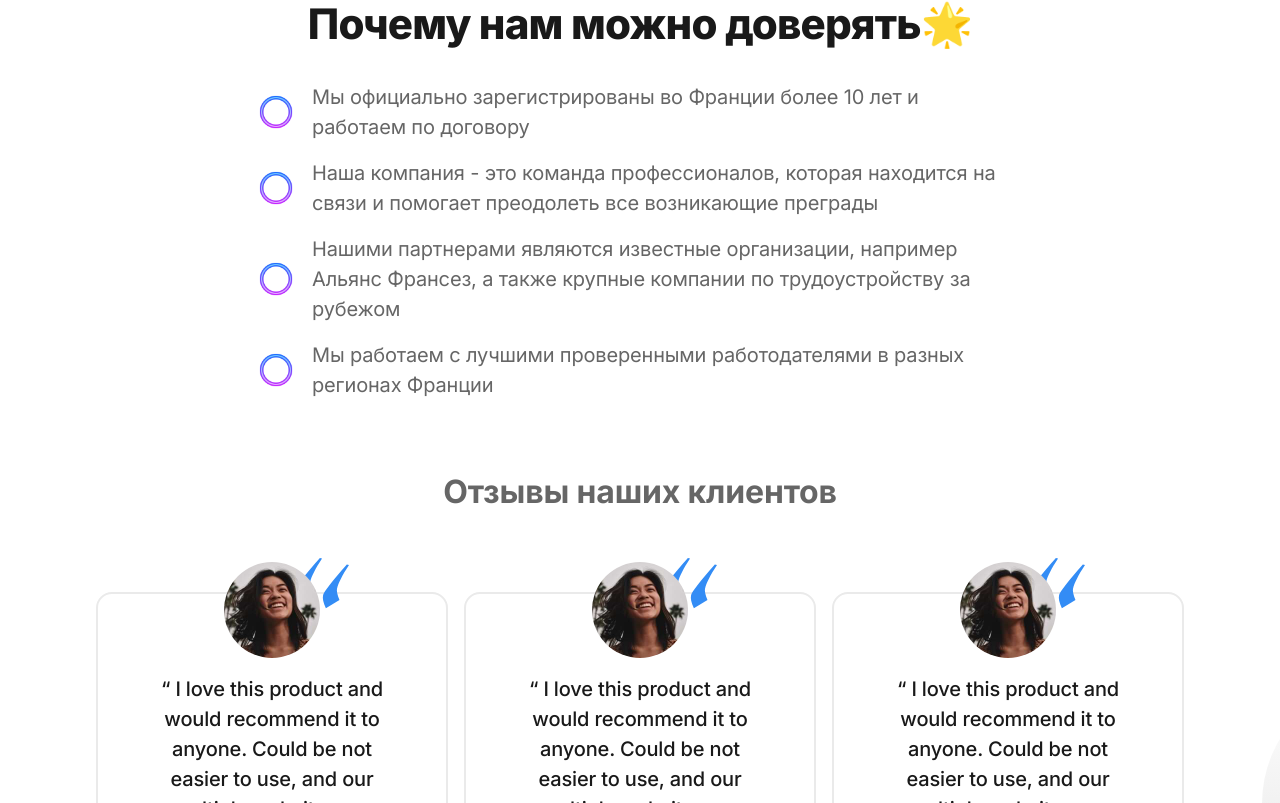
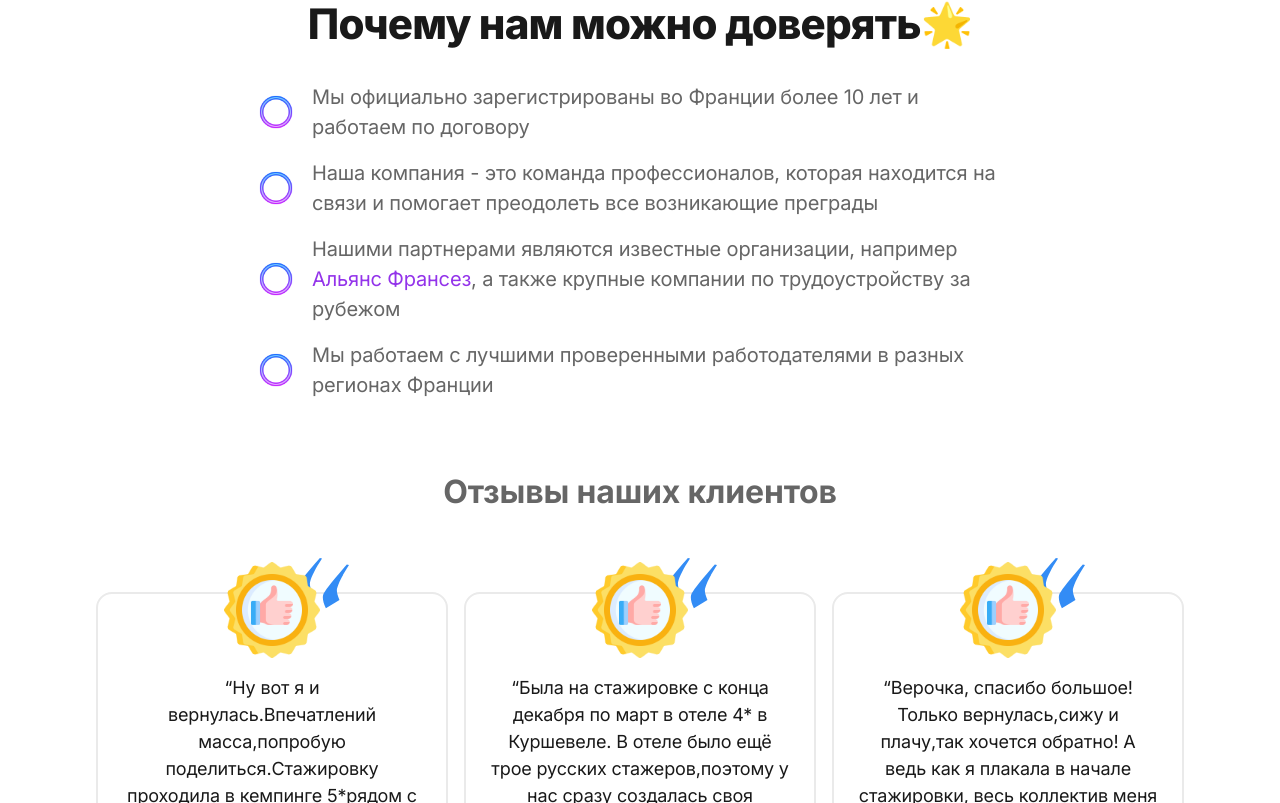
Before and after one commit to SergeMiro/france_andrei, a Next.js app: page / in a window 1280 px wide. Shown: the part 1997-2800 px from the top of the page. Built offline with nearby package versions, Linux system fonts and the light colour scheme.

Commit message:
update2_block3

```diff
--- a/components/testimonials.tsx
+++ b/components/testimonials.tsx
@@ -1,5 +1,5 @@
 import Image from 'next/image'
-import TestimonialImage from '@/public/images/testimonial.jpg'
+import AvatarImage from '@/public/fonts/icon_otzyv.png'
 
 export default function Testimonials() {
   return (
@@ -29,25 +29,25 @@ export default function Testimonials() {
           <div className="max-w-3xl mx-auto  pb-12 md:pb-16">
             <h2 className="h2 mb-4 text-center pb-2">Почему нам можно доверять🌟</h2>
 				<div className='flex flex-row flex-nowrap items-center justify-center'>
-					<img className='w-10 mr-2 transition-transform ease-in-out duration-300 transform hover:scale-75' src="/images/0.png" alt="icon_0"/>
+					<img className='w-10 mr-2 transition-transform ease-in-out duration-300 transform hover:scale-75' src="/fonts/icon_o.png" alt="icon_0"/>
 					<p className="text-xl text-gray-600 m-2" data-aos="zoom-y-out">
 						Мы официально зарегистрированы во Франции более 10 лет и работаем по договору
 					</p>
 				</div>
 				<div className='flex flex-row flex-nowrap items-center justify-center'>
-					<img className='w-10 mr-2 transition-transform ease-in-out duration-300 transform hover:scale-75' src="/images/0.png" alt="icon_0" />
+					<img className='w-10 mr-2 transition-transform ease-in-out duration-300 transform hover:scale-75' src="/fonts/icon_o.png" alt="icon_0" />
 					<p className="text-xl text-gray-600 m-2" data-aos="zoom-y-out">
 						Наша компания - это команда профессионалов, которая находится на связи и помогает преодолеть все возникающие преграды
 					</p>
 				</div>
 				<div className='flex flex-row flex-nowrap items-center justify-center'>
-					<img className='w-10 mr-2 transition-transform ease-in-out duration-300 transform hover:scale-75' src="/images/0.png" alt="icon_0" />
+					<img className='w-10 mr-2 transition-transform ease-in-out duration-300 transform hover:scale-75' src="/fonts/icon_o.png" alt="icon_0" />
 					<p className="text-xl text-gray-600 m-2" data-aos="zoom-y-out">
-						Нашими партнерами являются известные организации, например Альянс Франсез, а также крупные компании по трудоустройству за рубежом
+						Нашими партнерами являются известные организации, например <a className='text-purple-600 hover:text-purple-400 anim' href="https://ru.wikipedia.org/wiki/%D0%90%D0%BB%D1%8C%D1%8F%D0%BD%D1%81_%D0%A4%D1%80%D0%B0%D0%BD%D1%81%D0%B5%D0%B7">Альянс Франсез</a>, а также крупные компании по трудоустройству за рубежом
 					</p>
 				</div>
 				<div className='flex flex-row flex-nowrap items-center justify-center'>
-					<img className='w-10 mr-2 transition-transform ease-in-out duration-300 transform hover:scale-75' src="/images/0.png" alt="icon_0" />
+					<img className='w-10 mr-2 transition-transform ease-in-out duration-300 transform hover:scale-75' src="/fonts/icon_o.png" alt="icon_0" />
 					<p className="text-xl text-gray-600 m-2" data-aos="zoom-y-out">
 						Мы работаем с лучшими проверенными работодателями в разных регионах Франции
 					</p>
@@ -61,61 +61,64 @@ export default function Testimonials() {
 
           {/* Testimonials */}
 			 <div className='flex flex-row flex-nowrap w-full '>
-			 <div className="max-w-3xl mx-auto mt-20" data-aos="zoom-y-out ">
+			 <div className="w-1/3 mx-auto mt-20" data-aos="zoom-y-out ">
             <div className="relative flex items-start border-2 border-gray-200 rounded-2xl bg-white mx-2">
-              <div className="text-center px-12 py-8 pt-20 mx-4 md:mx-0">
+              <div className="text-center p-6 pt-20 mx-2 md:mx-0">
                 <div className="absolute top-0 -mt-8 left-1/2 transform -translate-x-1/2">
                   <svg className="absolute top-0 right-0 -mt-3 -mr-8 w-16 h-16 fill-current text-blue-500" viewBox="0 0 64 64" aria-hidden="true" xmlns="http://www.w3.org/2000/svg">
                     <path d="M37.89 58.338c-2.648-5.63-3.572-10.045-2.774-13.249.8-3.203 8.711-13.383 23.737-30.538l2.135.532c-6.552 10.033-10.532 17.87-11.939 23.515-.583 2.34.22 6.158 2.41 11.457l-13.57 8.283zm-26.963-6.56c-2.648-5.63-3.572-10.046-2.773-13.25.799-3.203 8.71-13.382 23.736-30.538l2.136.533c-6.552 10.032-10.532 17.87-11.94 23.515-.583 2.339.22 6.158 2.41 11.456l-13.57 8.283z" />
                   </svg>
-                  <Image className="relative rounded-full" src={TestimonialImage} width={96} height={96} alt="Testimonial 01" />
+                  <Image className="relative rounded-full" src={AvatarImage} width={96} height={96} alt="Testimonial 01" />
                 </div>
-                <blockquote className="text-xl font-medium mb-4">
-                  “ I love this product and would recommend it to anyone. Could be not easier to use, and our multiple websites are wonderful. We get nice comments all the time. “
-                </blockquote>
-                <cite className="block font-bold text-lg not-italic mb-1">Darya Finger</cite>
+                <p className="text-lg text-center mb-4">
+                  “Ну вот я и вернулась.Впечатлений масса,попробую поделиться.Стажировку проходила в кемпинге 5*рядом с Перпиньяном. Работала официанткой в ресторане кемпинга. Кемпинг-это как наша турбаза,только класса люкс, с бассейнами, водными горками, рестораном, баром, анимацией."
+                </p>
+                <cite className="block font-bold text-lg not-italic mb-1">Юлия</cite>
                 <div className="text-gray-600">
-                  <span>CEO & Co-Founder</span> <a className="text-blue-600 hover:underline" href="#0">@Dropbox</a>
+                  <span className='italic'>г. Воронеж</span>
+						{/* <a className="text-blue-600 hover:underline" href="#0">@Dropbox</a> */}
                 </div>
               </div>
             </div>
           </div>
 
-			 <div className="max-w-3xl mx-auto mt-20" data-aos="zoom-y-out ">
+			 <div className="w-1/3 mx-auto mt-20" data-aos="zoom-y-out ">
             <div className="relative flex items-start border-2 border-gray-200 rounded-2xl bg-white mx-2">
-              <div className="text-center px-12 py-8 pt-20 mx-4 md:mx-0">
+					<div className="text-center p-6 pt-20 mx-2 md:mx-0">
                 <div className="absolute top-0 -mt-8 left-1/2 transform -translate-x-1/2">
                   <svg className="absolute top-0 right-0 -mt-3 -mr-8 w-16 h-16 fill-current text-blue-500" viewBox="0 0 64 64" aria-hidden="true" xmlns="http://www.w3.org/2000/svg">
                     <path d="M37.89 58.338c-2.648-5.63-3.572-10.045-2.774-13.249.8-3.203 8.711-13.383 23.737-30.538l2.135.532c-6.552 10.033-10.532 17.87-11.939 23.515-.583 2.34.22 6.158 2.41 11.457l-13.57 8.283zm-26.963-6.56c-2.648-5.63-3.572-10.046-2.773-13.25.799-3.203 8.71-13.382 23.736-30.538l2.136.533c-6.552 10.032-10.532 17.87-11.94 23.515-.583 2.339.22 6.158 2.41 11.456l-13.57 8.283z" />
                   </svg>
-                  <Image className="relative rounded-full" src={TestimonialImage} width={96} height={96} alt="Testimonial 01" />
+                  <Image className="relative rounded-full" src={AvatarImage} width={96} height={96} alt="Testimonial 01" />
                 </div>
-                <blockquote className="text-xl font-medium mb-4">
-                  “ I love this product and would recommend it to anyone. Could be not easier to use, and our multiple websites are wonderful. We get nice comments all the time. “
-                </blockquote>
-                <cite className="block font-bold text-lg not-italic mb-1">Darya Finger</cite>
+                <p className="text-lg text-center mb-4">
+                  “Была на стажировке с конца декабря по март в отеле 4* в Куршевеле. В отеле было ещё трое русских стажеров,поэтому у нас сразу создалась своя комманда поддержки)) .Я работала в ресторане на завтраках и ужинах. Днём было свободное время, удалось покататься на горных лыжах,это был мой первый опыт и я рада,что обошлось без гипса,так как по жизни я не особо спортсменка.“
+                </p>
+                <cite className="block font-bold text-lg not-italic mb-1">Настя</cite>
                 <div className="text-gray-600">
-                  <span>CEO & Co-Founder</span> <a className="text-blue-600 hover:underline" href="#0">@Dropbox</a>
+                  <span className='italic'>г. Ростов</span>
+						{/* <a className="text-blue-600 hover:underline" href="#0">@Dropbox</a> */}
                 </div>
               </div>
             </div>
           </div>
 
-			 <div className="max-w-3xl mx-auto mt-20" data-aos="zoom-y-out">
+			 <div className="w-1/3 mx-auto mt-20" data-aos="zoom-y-out">
             <div className="relative flex items-start border-2 border-gray-200 rounded-2xl bg-white mx-2">
-              <div className="text-center px-12 py-8 pt-20 mx-4 md:mx-0">
+					<div className="text-center p-6 pt-20 mx-2 md:mx-0">
                 <div className="absolute top-0 -mt-8 left-1/2 transform -translate-x-1/2">
                   <svg className="absolute top-0 right-0 -mt-3 -mr-8 w-16 h-16 fill-current text-blue-500" viewBox="0 0 64 64" aria-hidden="true" xmlns="http://www.w3.org/2000/svg">
                     <path d="M37.89 58.338c-2.648-5.63-3.572-10.045-2.774-13.249.8-3.203 8.711-13.383 23.737-30.538l2.135.532c-6.552 10.033-10.532 17.87-11.939 23.515-.583 2.34.22 6.158 2.41 11.457l-13.57 8.283zm-26.963-6.56c-2.648-5.63-3.572-10.046-2.773-13.25.799-3.203 8.71-13.382 23.736-30.538l2.136.533c-6.552 10.032-10.532 17.87-11.94 23.515-.583 2.339.22 6.158 2.41 11.456l-13.57 8.283z" />
                   </svg>
-                  <Image className="relative rounded-full" src={TestimonialImage} width={96} height={96} alt="Testimonial 01" />
+                  <Image className="relative rounded-full" src={AvatarImage} width={96} height={96} alt="Testimonial 01" />
                 </div>
-                <blockquote className="text-xl font-medium mb-4">
-                  “ I love this product and would recommend it to anyone. Could be not easier to use, and our multiple websites are wonderful. We get nice comments all the time. “
-                </blockquote>
-                <cite className="block font-bold text-lg not-italic mb-1">Darya Finger</cite>
+                <p className="text-lg text-center mb-4">
+                  “Верочка, спасибо большое! Только вернулась,сижу и плачу,так хочется обратно! А ведь как я плакала в начале стажировки, весь коллектив меня утешал, теперь смешно это вспоминать. В общем ехала я вся такая из себя умница и красавица на стажировку на ресепшене в отеле 4* в городе Касси. Встретили меня в аэропорту Марселя представители France experience, отвезли в отель,познакомили с дирекцией, разместили в квартире недалеко от отеля с двумя другими стажерками.В общем я была довольна.“
+					 </p>
+                <cite className="block font-bold text-lg not-italic mb-1">Алёна</cite>
                 <div className="text-gray-600">
-                  <span>CEO & Co-Founder</span> <a className="text-blue-600 hover:underline" href="#0">@Dropbox</a>
+                  <span className='italic'>г. Москва</span>
+						{/* <a className="text-blue-600 hover:underline" href="#0">@Dropbox</a> */}
                 </div>
               </div>
             </div>
```
Also changed, not shown: public/fonts/icon_o.png (renamed from public/icon_o.png), public/fonts/icon_otzyv.png (added).
